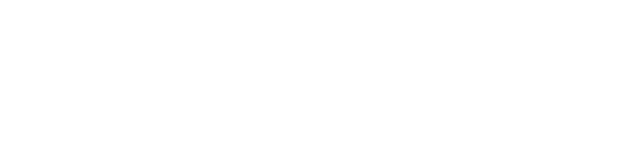
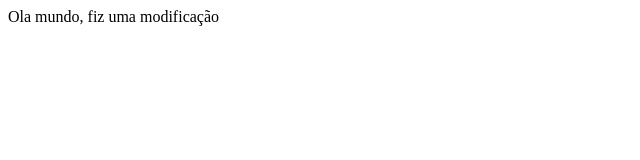
Before and after one commit to Virgilio04/portfolio, a plain HTML site: page index.html in a window 1280 px wide. Shown: the whole page, without its empty margins (0-640 px from the left). Drawn offline with Linux system fonts and the light colour scheme.

Commit message:
modificação

```diff
--- a/index.html
+++ b/index.html
@@ -6,6 +6,6 @@
     <title>Document</title>
 </head>
 <body>
-
+    Ola mundo, fiz uma modificação
 </body>
 </html>
```
